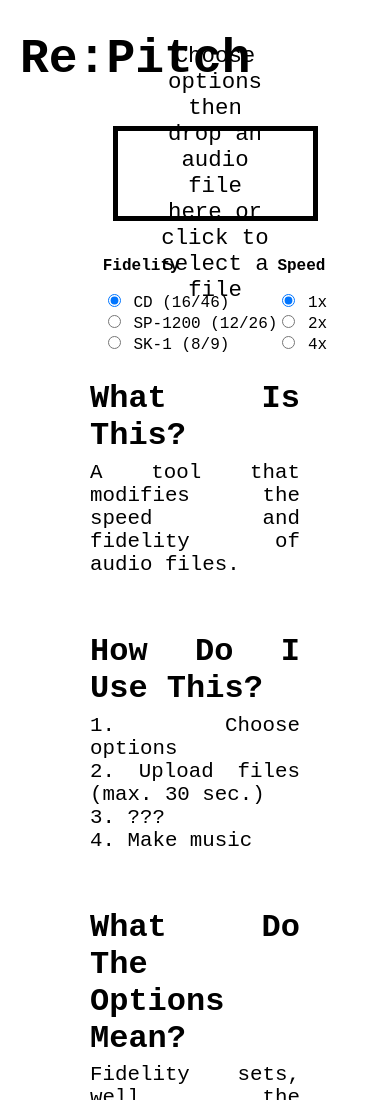
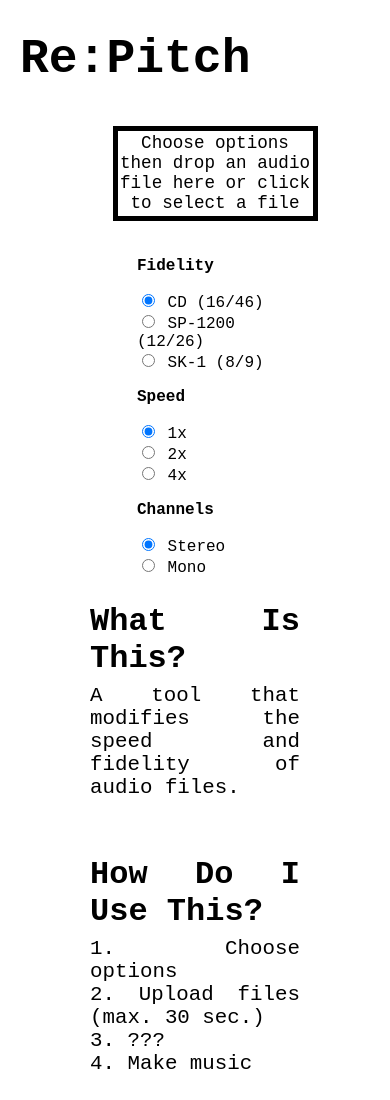
Before and after one commit to YYUUGGOO/repitch, a plain HTML site: page index.html in a window 390 px wide. Shown: the top 1100 px of the page. Drawn offline with Linux system fonts and the light colour scheme; a script that the page names is missing.

Commit message:
added mono

```diff
--- a/index.html
+++ b/index.html
@@ -20,6 +20,7 @@
     <a id="downloadLink" style="display: none;">Download </a>
     </div>
     <div class="options">
+      <div class="items">
         <div class="fidelity">
           <p><b>Fidelity</b></p>
         <div>
@@ -50,8 +51,20 @@
             <input type="radio" id="4x" name="speed" value="4x" />
             <label for="4x">4x</label>
           </div>
+        </div>
+        <div class="channels">
+          <p><b>Channels</b></p>
+          <div>
+            <input type="radio" id="2" name="channels" value="2" checked/>
+            <label for="2">Stereo</label>
+          </div>
+          <div>
+            <input type="radio" id="1" name="channels" value="1"/>
+            <label for="1">Mono</label>
+          </div>
 
         </div>
+      </div>
     </div>
 
 
--- a/script.js
+++ b/script.js
@@ -208,10 +208,11 @@ async function encodeResampledAudio(buffer, bpm, key) {
     const pcmRightChannel = buffer.numberOfChannels > 1 ? buffer.getChannelData(1) : pcmLeftChannel;
 
     const encoder = await WasmMediaEncoder.createMp3Encoder();
+    const channels = getSelectedRadioValue("channels")
 
     encoder.configure({
         sampleRate: sampleRate,
-        channels: numberOfChannels,
+        channels: channels,
         vbrQuality: 2,
     });
 
--- a/style.css
+++ b/style.css
@@ -1,4 +1,3 @@
-
 body {
   font-family: 'Courier New', Courier, monospace;
   margin: 20px;
@@ -13,38 +12,49 @@ h1 {
   margin-top: 20px;
   margin-bottom: 20px;
   border: 5px solid black;
-    display:flex;
+  display: flex;
   justify-content: center;
   align-items: center;
   text-align: center;
   width: 50vw;
   height: 10vh;
-    font-size: 1.4em;
+  font-size: 1.3em;
 }
 
-  #drop_zone:hover{
+#drop_zone:hover {
   cursor: grab;
 
 }
 
-  #drop_zone p{
+#drop_zone p {
   margin-left: 40px;
   margin-right: 40px;
+  overflow-wrap: break-word;
+  margin: 0;
+
+
 }
 
-  .divcont{
+.divcont {
   width: 100vw;
-    display:flex;
+  display: flex;
   justify-content: center;
 }
 
-  .options{
+.options {
   width: 100vw;
-    display:flex;
-    justify-content: center;
+  display: flex;
+  justify-content: center
 }
 
-  .information{
+.items {
+  width: 40%;
+  display: flex;
+  justify-content: space-around;
+
+}
+
+.information {
   padding-left: 20%;
   padding-right: 20%;
   text-align: justify;
@@ -68,13 +78,14 @@ margin-right: 40px;
   color: black
 }
 
-  .content{
+.content {
   min-height: 90vh
 }
 
 .footer {
   background: white;
-    height: calc(10vh-30px);;
+  height: calc(10vh-30px);
+  ;
   width: 100vw;
   display: flex;
   justify-content: center;
@@ -83,6 +94,19 @@ margin-right: 40px;
   font-size: 1.2em;
 }
 
-  .darkmode-layer, .darkmode-toggle {
+.darkmode-layer,
+.darkmode-toggle {
   z-index: 500;
 }
+
+@media (max-width: 780px) {
+  .items {
+    align-items: baseline;
+    flex-direction: column;
+  }
+
+  #drop_zone {
+    font-size: 1.1em;
+  }
+
+}
```
Lines whose indentation alone changed are shown as unchanged.
